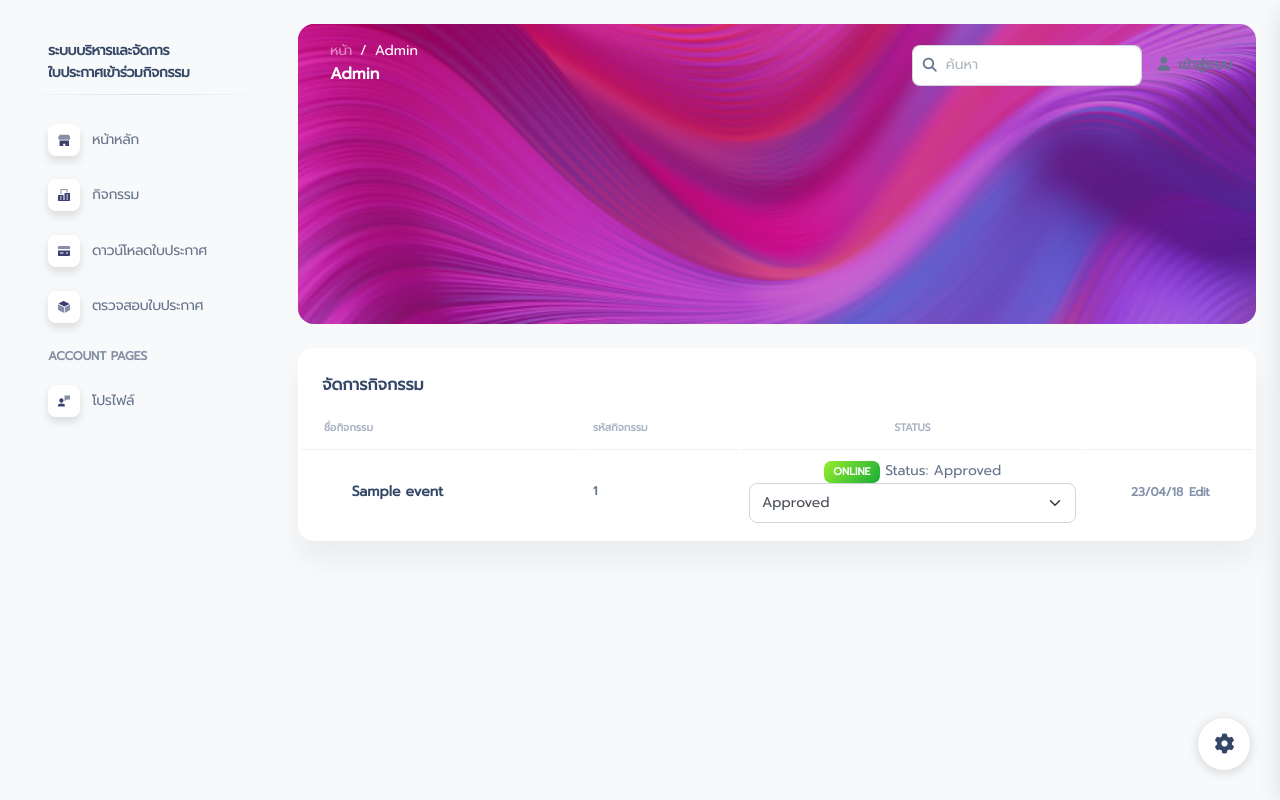
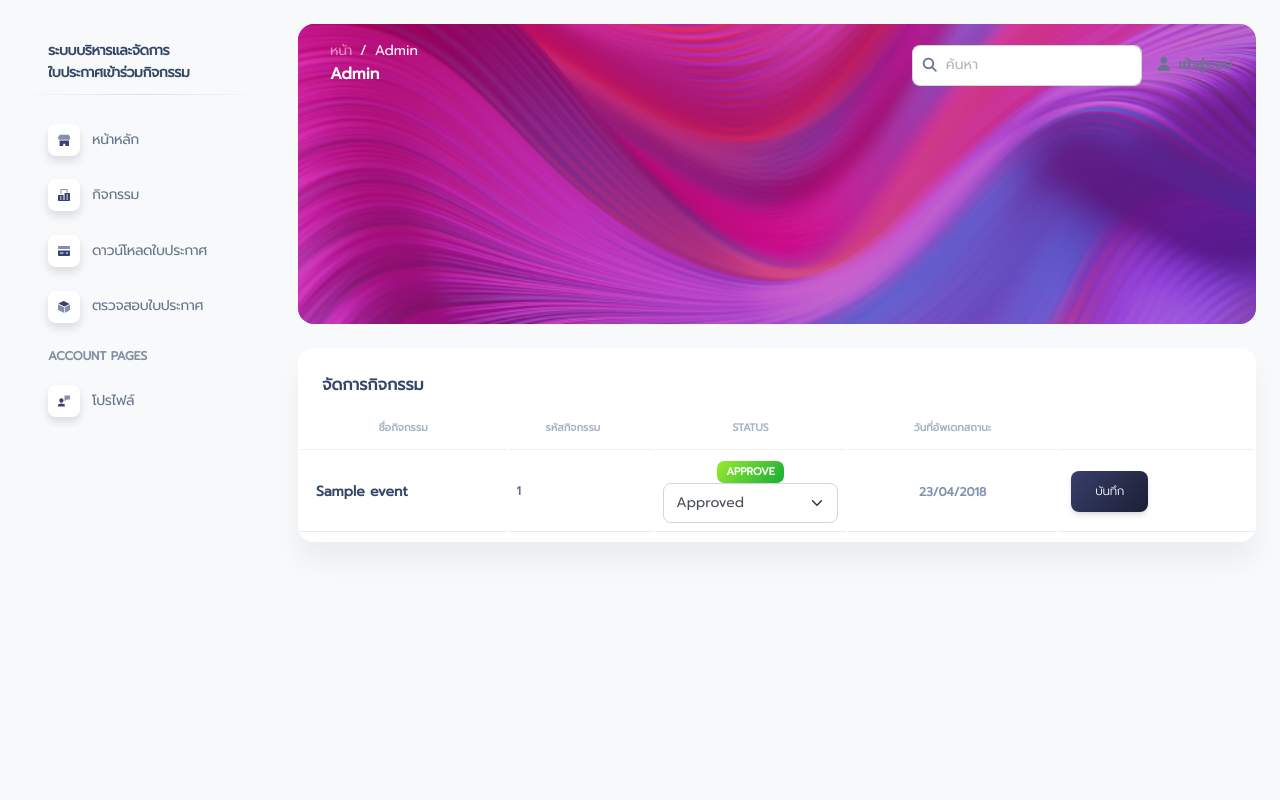
Before and after one commit to WipaweeJai/SeniorProject, a PHP site: page /project/pages/admin.php in a window 1280 px wide. Run offline with PHP 8.4, Linux system fonts and the light colour scheme; tables that the repository leaves empty or names only in its code hold one stand-in row (values such as "Sample post"); some libraries are stand-ins or nearby versions.

Commit message:
แก้ไข status ได้แล้ว - เหลือทำปุ่มแก้ไขแล้วลิ้งค์ไปหน้า edit data

```diff
--- a/pages/admin.php
+++ b/pages/admin.php
@@ -87,10 +87,11 @@
             <table class="table align-items-center mb-0">
               <thead>
                 <tr>
-                  <th class="text-uppercase text-secondary text-xxs font-weight-bolder opacity-7">ชื่อกิจกรรม</th>
-                  <th class="text-uppercase text-secondary text-xxs font-weight-bolder opacity-7 ps-2">รหัสกิจกรรม</th>
+                  <th class="text-center text-secondary text-xxs font-weight-bolder opacity-7">ชื่อกิจกรรม</th>
+                  <th class="text-center text-secondary text-xxs font-weight-bolder opacity-7 ps-2">รหัสกิจกรรม</th>
                   <th class="text-center text-uppercase text-secondary text-xxs font-weight-bolder opacity-7">Status</th>
-                  <th class="text-secondary opacity-7"></th>
+                  <th class="text-center text-uppercase text-secondary text-xxs font-weight-bolder opacity-7">วันที่อัพเดทสถานะ</th>
+                  <th class="text-center text-uppercase text-secondary text-xxs font-weight-bolder opacity-7"></th>
                 </tr>
               </thead>
               <tbody>
@@ -108,11 +109,6 @@
                   <tr>
                     <td>
                       <div class="d-flex px-2 py-1">
-                        <div>
-                          <!-- เปลี่ยนเป็น Checkbox หรืออื่น ๆ ตามความเหมาะสม -->
-                          <input type="checkbox" id="checkbox<?php echo $row['activity_id']; ?>"
-                          class="form-check-input me-3" value="<?php echo $row['activity_id']; ?>">
-                        </div>
                         <div class="d-flex flex-column justify-content-center">
                           <!-- แสดงชื่อกิจกรรม -->
                           <h6 class="mb-0 text-sm"><?php echo $row['event_name']; ?></h6>
@@ -125,9 +121,17 @@
                     </td>
                     <!-- แสดงสถานะกิจกรรม -->
                     <td class="align-middle text-center text-sm">
-                      <span class="badge badge-sm bg-gradient-success">Online</span>
                       <!-- แสดงสถานะจากฐานข้อมูล -->
-                      <span>Status: <?php echo $status_row['status']; ?></span>
+                      <?php
+                      $status = $status_row['status'];
+                      if ($status == 'Approved') {
+                          echo '<span class="badge badge-sm bg-gradient-success">Approve</span>';
+                      } elseif ($status == 'Pending') {
+                          echo '<span class="badge badge-sm bg-gradient-warning">Pending</span>';
+                      } elseif ($status == 'Closed') {
+                          echo '<span class="badge badge-sm bg-gradient-info">Closed</span>';
+                      }
+                      ?>
                       <!-- dropdown เพื่อเลือกแก้ไขสถานะ -->
                       <select class="form-select status-select" data-event-id="<?php echo $row['activity_id']; ?>">
                         <option value="Approved" <?php if ($status_row['status'] == 'Approved') echo "selected"; ?>>Approved</option>
@@ -137,13 +141,44 @@
                     </td>
                     <!-- แสดงวันที่และลิงก์ Edit -->
                     <td class="align-middle text-center">
-                      <span class="text-secondary text-xs font-weight-bold">23/04/18</span>
-                      <a href="javascript:;" class="text-secondary font-weight-bold text-xs" data-toggle="tooltip" data-original-title="Edit user">
-                        Edit
+                      <span class="text-secondary text-xs font-weight-bold">23/04/2018</span>
+                    </td>
+                    <td>
+                      <ul class="nav nav-pills nav-fill p-1 bg-transparent" role="tablist" onclick="saveStatus()">
+                      <a class="btn font-weight-light bg-gradient-dark mb-0 me-3" href="">
+                        บันทึก
                       </a>
+                      </ul>
                     </td>
                   </tr>
                 <?php } ?>
+                <script>
+                  function saveStatus() {
+                  var selects = document.querySelectorAll('.status-select');
+                  selects.forEach(function(select) {
+                    var activityId = select.getAttribute('data-event-id');
+                    var newStatus = select.value;
+
+                    // ส่งข้อมูลไปยังไฟล์ PHP เพื่ออัพเดทสถานะในฐานข้อมูล
+                    $.ajax({
+                    url: 'updateStatus.php',
+                    method: 'POST',
+                    data: {
+                      activityId: activityId,
+                      newStatus: newStatus
+                    },
+                    success: function(response) {
+                      // ประมวลผลเมื่ออัพเดทสถานะสำเร็จ (ถ้าต้องการ)
+                      console.log(response);
+                    },
+                    error: function(xhr, status, error) {
+                      // ประมวลผลเมื่อเกิดข้อผิดพลาดในการอัพเดทสถานะ
+                      console.error(xhr.responseText);
+                    }
+                    });
+                  });
+                  }
+                </script>
               </tbody>
             </table>
           </div>
@@ -154,74 +189,7 @@
 </div>
 
 
-  </main>
-  <div class="fixed-plugin">
-    <a class="fixed-plugin-button text-dark position-fixed px-3 py-2">
-      <i class="fa fa-cog py-2"> </i>
-    </a>
-    <div class="card shadow-lg ">
-      <div class="card-header pb-0 pt-3 ">
-        <div class="float-start">
-          <h5 class="mt-3 mb-0">Soft UI Configurator</h5>
-          <p>See our dashboard options.</p>
-        </div>
-        <div class="float-end mt-4">
-          <button class="btn btn-link text-dark p-0 fixed-plugin-close-button">
-            <i class="fa fa-close"></i>
-          </button>
-        </div>
-        <!-- End Toggle Button -->
-      </div>
-      <hr class="horizontal dark my-1">
-      <div class="card-body pt-sm-3 pt-0">
-        <!-- Sidebar Backgrounds -->
-        <div>
-          <h6 class="mb-0">Sidebar Colors</h6>
-        </div>
-        <a href="javascript:void(0)" class="switch-trigger background-color">
-          <div class="badge-colors my-2 text-start">
-            <span class="badge filter bg-gradient-primary active" data-color="primary" onclick="sidebarColor(this)"></span>
-            <span class="badge filter bg-gradient-dark" data-color="dark" onclick="sidebarColor(this)"></span>
-            <span class="badge filter bg-gradient-info" data-color="info" onclick="sidebarColor(this)"></span>
-            <span class="badge filter bg-gradient-success" data-color="success" onclick="sidebarColor(this)"></span>
-            <span class="badge filter bg-gradient-warning" data-color="warning" onclick="sidebarColor(this)"></span>
-            <span class="badge filter bg-gradient-danger" data-color="danger" onclick="sidebarColor(this)"></span>
-          </div>
-        </a>
-        <!-- Sidenav Type -->
-        <div class="mt-3">
-          <h6 class="mb-0">Sidenav Type</h6>
-          <p class="text-sm">Choose between 2 different sidenav types.</p>
-        </div>
-        <div class="d-flex">
-          <button class="btn bg-gradient-primary w-100 px-3 mb-2 active" data-class="bg-transparent" onclick="sidebarType(this)">Transparent</button>
-          <button class="btn bg-gradient-primary w-100 px-3 mb-2 ms-2" data-class="bg-white" onclick="sidebarType(this)">White</button>
-        </div>
-        <p class="text-sm d-xl-none d-block mt-2">You can change the sidenav type just on desktop view.</p>
-        <!-- Navbar Fixed -->
-        <div class="mt-3">
-          <h6 class="mb-0">Navbar Fixed</h6>
-        </div>
-        <div class="form-check form-switch ps-0">
-          <input class="form-check-input mt-1 ms-auto" type="checkbox" id="navbarFixed" onclick="navbarFixed(this)">
-        </div>
-        <hr class="horizontal dark my-sm-4">
-        <a class="btn bg-gradient-dark w-100" href="https://www.creative-tim.com/product/soft-ui-dashboard">Free Download</a>
-        <a class="btn btn-outline-dark w-100" href="https://www.creative-tim.com/learning-lab/bootstrap/license/soft-ui-dashboard">View documentation</a>
-        <div class="w-100 text-center">
-          <a class="github-button" href="https://github.com/creativetimofficial/soft-ui-dashboard" data-icon="octicon-star" data-size="large" data-show-count="true" aria-label="Star creativetimofficial/soft-ui-dashboard on GitHub">Star</a>
-          <h6 class="mt-3">Thank you for sharing!</h6>
-          <a href="https://twitter.com/intent/tweet?text=Check%20Soft%20UI%20Dashboard%20made%20by%20%40CreativeTim%20%23webdesign%20%23dashboard%20%23bootstrap5&amp;url=https%3A%2F%2Fwww.creative-tim.com%2Fproduct%2Fsoft-ui-dashboard" class="btn btn-dark mb-0 me-2" target="_blank">
-            <i class="fab fa-twitter me-1" aria-hidden="true"></i> Tweet
-          </a>
-          <a href="https://www.facebook.com/sharer/sharer.php?u=https://www.creative-tim.com/product/soft-ui-dashboard" class="btn btn-dark mb-0 me-2" target="_blank">
-            <i class="fab fa-facebook-square me-1" aria-hidden="true"></i> Share
-          </a>
-        </div>
-      </div>
-    </div>
-  </div>
-
+</main>
 </body>
 
 </html>
```
